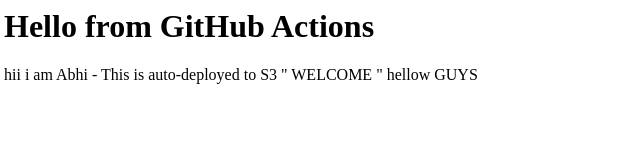
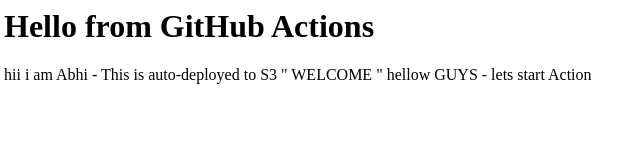
Before and after one commit to apatnaik1080/s3-static-site, a plain HTML site: page index.html in a window 1280 px wide. Shown: the full height of the page, 4-644 px from the left. Drawn offline with Linux system fonts and the light colour scheme.

Commit message:
Update index.html

```diff
--- a/index.html
+++ b/index.html
@@ -1,2 +1,2 @@
 <h1>Hello from GitHub Actions</h1>
-<p>hii i am Abhi - This is auto-deployed to S3 " WELCOME " hellow GUYS</p>
+<p>hii i am Abhi - This is auto-deployed to S3 " WELCOME " hellow GUYS - lets start Action</p>
```
